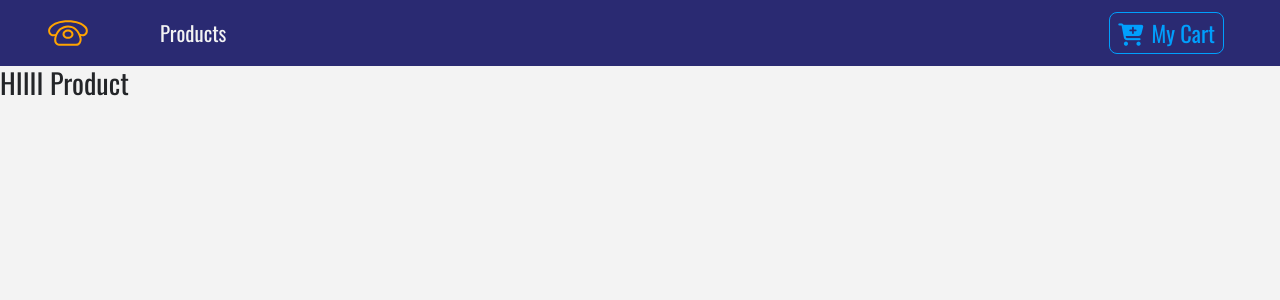
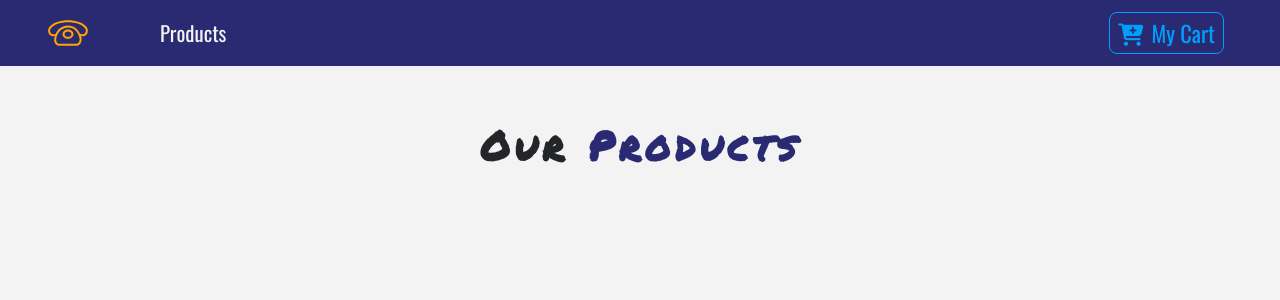
Before and after one commit to ciricstefan/app-ecommerce-store, a React (Create React App) app: page / in a window 1280 px wide. Shown: the top 300 px of the page. Built offline with nearby package versions, Linux system fonts and the light colour scheme.

Commit message:
create Title and ProducList component

```diff
--- a/src/App.css
+++ b/src/App.css
@@ -11,3 +11,17 @@
   background: var(--mainWhite) !important;
   color: var(--mainDark) !important;
 }
+
+.text-title {
+  font-family: "Permanent Marker", cursive;
+  letter-spacing: 0.3rem;
+  text-transform: uppercase;
+}
+
+.text-blue {
+  color: var(--mainBlue);
+}
+
+.text-bright {
+  color: var(--lightBlue);
+}
--- a/src/components/ProductList.js
+++ b/src/components/ProductList.js
@@ -1,12 +1,25 @@
 import React, { Component } from "react";
 import Product from "./Product";
+import Title from "./Title";
+import { storeProducts } from "../data";
 
 export default class ProductList extends Component {
+  state = {
+    products: storeProducts
+  };
+
   render() {
+    console.log(this.state.products);
     return (
-      <div>
-        <Product />
-      </div>
+      <React.Fragment>
+        <div className="py-5">
+          <div className="container">
+            <Title name="our" title="products" />
+            <div className="row" />
+          </div>
+        </div>
+      </React.Fragment>
+      /* <Product /> */
     );
   }
 }
--- /dev/null
+++ b/src/components/Title.js
@@ -0,0 +1,13 @@
+import React from "react";
+
+export default function Title({ name, title }) {
+  return (
+    <div className="row">
+      <div className="col-10 mx-auto my-2 text-center text-title">
+        <h1 className="text-capitalize font-weight-bold">
+          {name} <strong className="text-blue">{title}</strong>
+        </h1>
+      </div>
+    </div>
+  );
+}
```
